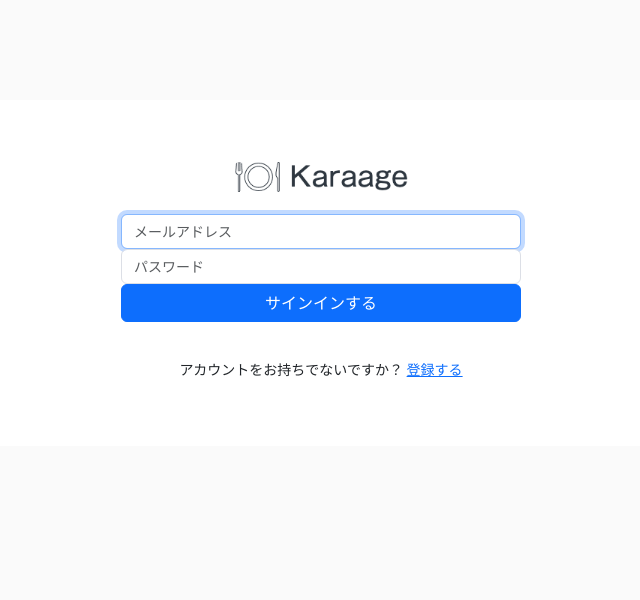
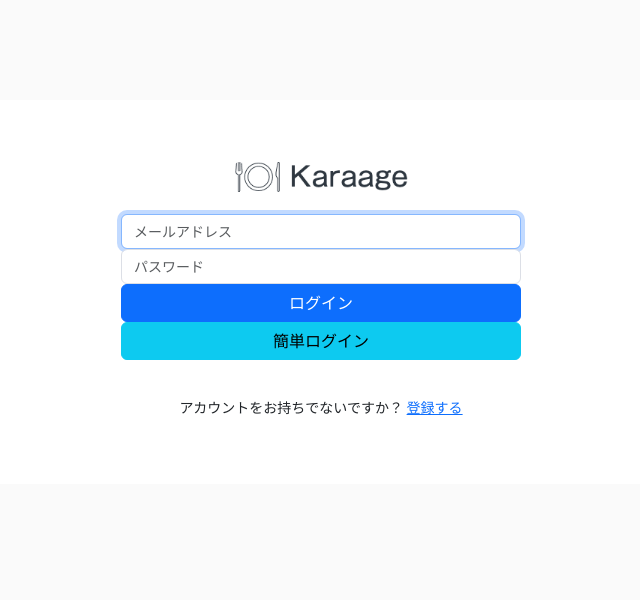
Before and after one commit to base1551/Monochrogram, a Rails app: the page made by app/views/devise/sessions/new.html.erb in a window 1280 px wide. Shown: the top 600 px of the page, without its empty margins (319-959 px from the left). Run offline with Rails 7, Linux system fonts and the light colour scheme; style sheets or scripts are compiled from the project's sources; some libraries are stand-ins or nearby versions.

Commit message:
簡単ログイン機能実装

```diff
--- a/app/views/devise/registrations/new.html.erb
+++ b/app/views/devise/registrations/new.html.erb
@@ -31,7 +31,7 @@
 
       <p class="devise-link">
         アカウントをお持ちですか？
-        <%= link_to "サインインする", new_user_session_path %>
+        <%= link_to "ログイン", new_user_session_path %>
       </p>
     </div>
   </div>
--- a/app/views/devise/sessions/new.html.erb
+++ b/app/views/devise/sessions/new.html.erb
@@ -15,7 +15,21 @@
         </div>
 
         <div class="actions">
-          <%= f.submit "サインインする", class: "btn btn-primary w-100" %>
+          <%= f.submit "ログイン", class: "btn btn-primary w-100" %>
+        </div>
+      <% end %>
+
+      <%= form_with scope: resource, as: resource_name, url: session_path(resource_name), local: true do |f| %>
+        <div class="form-group">
+          <%= f.email_field :email, :type => "hidden", :value => "test_user@example.com", autofocus: true, autocomplete: "email" %>
+        </div>
+
+        <div class="form-group">
+          <%= f.password_field :password, :type => "hidden", :value => "test_user", autofocus: true, autocomplete: "current-password" %>
+        </div>
+
+        <div class="actions">
+          <%= f.submit "簡単ログイン", class: "btn btn-info w-100" %>
         </div>
       <% end %>
 
--- a/config/locales/ja.yml
+++ b/config/locales/ja.yml
@@ -42,14 +42,14 @@ ja:
       send_instructions: 'アカウントの有効化について数分以内にメールでご連絡します。'
       send_paranoid_instructions: "あなたのメールアドレスが登録済みの場合、本人確認用のメールが数分以内に送信されます。"
     failure:
-      already_authenticated: 'すでにサインインしています。'
+      already_authenticated: 'すでにログインしています。'
       inactive: 'アカウントが有効化されていません。メールに記載された手順にしたがって、アカウントを有効化してください。'
       invalid: "%{authentication_keys} もしくはパスワードが不正です。"
       locked: 'あなたのアカウントは凍結されています。'
       last_attempt: 'あなたのアカウントが凍結される前に、複数回の操作がおこなわれています。'
       not_found_in_database: "%{authentication_keys} もしくはパスワードが不正です。"
-      timeout: 'セッションがタイムアウトしました。もう一度サインインしてください。'
-      unauthenticated: 'アカウント登録もしくはサインインしてください。'
+      timeout: 'セッションがタイムアウトしました。もう一度ログインしてください。'
+      unauthenticated: 'アカウント登録もしくはログインしてください。'
       unconfirmed: 'メールアドレスの本人確認が必要です。'
     mailer:
       confirmation_instructions:
@@ -72,13 +72,13 @@ ja:
     registrations:
       destroyed: 'アカウントを削除しました。またのご利用をお待ちしております。'
       signed_up: 'アカウント登録が完了しました。'
-      signed_up_but_inactive: 'サインインするためには、アカウントを有効化してください。'
-      signed_up_but_locked: 'アカウントが凍結されているためサインインできません。'
+      signed_up_but_inactive: 'ログインためには、アカウントを有効化してください。'
+      signed_up_but_locked: 'アカウントが凍結されているためログインできません。'
       signed_up_but_unconfirmed: '本人確認用のメールを送信しました。メール内のリンクからアカウントを有効化させてください。'
       update_needs_confirmation: 'アカウント情報を変更しました。変更されたメールアドレスの本人確認のため、本人確認用メールより確認処理をおこなってください。'
       updated: 'アカウント情報を変更しました。'
     sessions:
-      signed_in: 'サインインしました。'
+      signed_in: 'ログインしました。'
       signed_out: 'サインアウトしました。'
       already_signed_out: '既にサインアウト済みです。'
     unlocks:
@@ -87,7 +87,7 @@ ja:
       unlocked: 'アカウントを凍結解除しました。'
   errors:
     messages:
-      already_confirmed: 'は既に登録済みです。サインインしてください。'
+      already_confirmed: 'は既に登録済みです。ログインしてください。'
       confirmation_period_expired: "の期限が切れました。%{period} までに確認する必要があります。 新しくリクエストしてください。"
       expired: 'の有効期限が切れました。新しくリクエストしてください。'
       not_found: 'は見つかりませんでした。'
```
Also changed, not shown: spec/features/comment_spec.rb (+1 -1 lines), spec/features/post_spec.rb (+1 -1 lines), spec/features/user_spec.rb (+3 -3 lines), spec/system/posts_spec.rb (+2 -2 lines).
